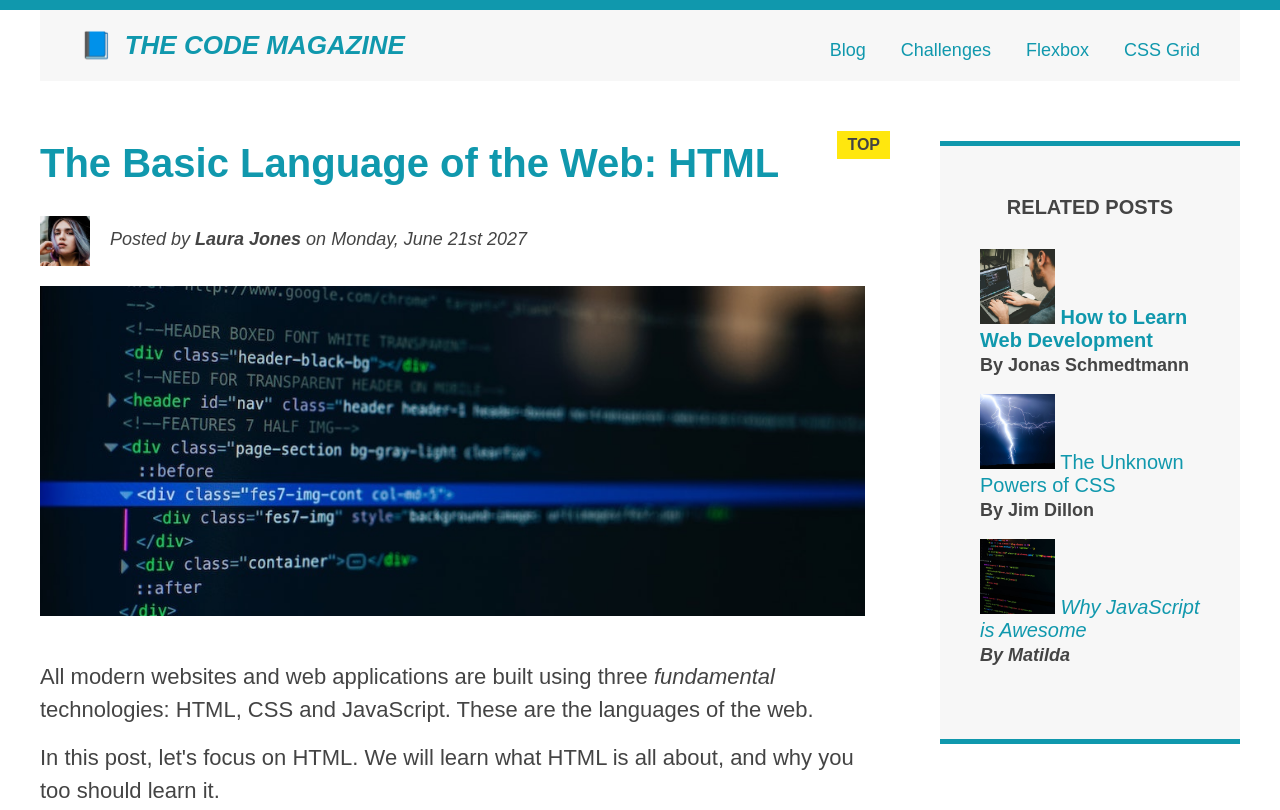
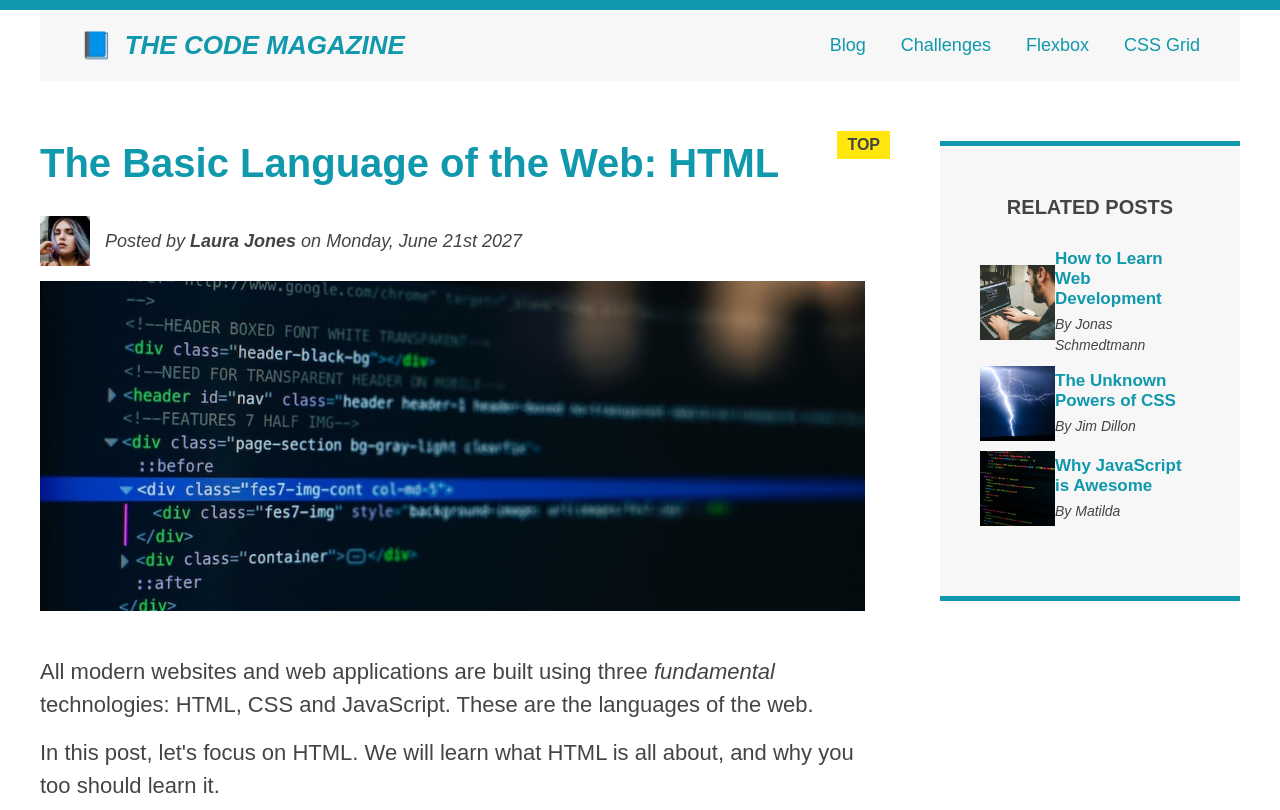
Before and after one commit to faiazhossain/layout, a plain HTML site: page index.html in a window 1280 px wide. Shown: the top 810 px of the page. Drawn offline with Linux system fonts and the light colour scheme.

Commit message:
feat: flexbox

```diff
--- a/index.html
+++ b/index.html
@@ -1,6 +1,5 @@
 <!DOCTYPE html>
 <html lang="en">
-
   <head>
     <meta charset="UTF-8" />
     <link href="style.css" rel="stylesheet" />
@@ -31,26 +30,39 @@
         </nav>
         <!-- <div class="clear"></div> -->
       </header>
-
+      <div class="row">
         <article>
           <header class="post-header">
             <h2>The Basic Language of the Web: HTML</h2>
-
-        <img src="img/laura-jones.jpg" alt="Headshot of Laura Jones" height="50" width="50" class="author-img" />
+            <div class="author-box">
+              <img
+                src="img/laura-jones.jpg"
+                alt="Headshot of Laura Jones"
+                height="50"
+                width="50"
+                class="author-img"
+              />
 
               <p id="author" class="author">
                 Posted by <strong>Laura Jones</strong> on Monday, June 21st 2027
               </p>
+            </div>
 
-        <img src="img/post-img.jpg" alt="HTML code on a screen" width="500" height="200" class="post-img" />
+            <img
+              src="img/post-img.jpg"
+              alt="HTML code on a screen"
+              width="500"
+              height="200"
+              class="post-img"
+            />
             <button>❤️ Like</button>
           </header>
 
           <p>
             All modern websites and web applications are built using three
             <em>fundamental</em>
-        technologies: HTML, CSS and JavaScript. These are the languages of the
-        web.
+            technologies: HTML, CSS and JavaScript. These are the languages of
+            the web.
           </p>
 
           <p>
@@ -62,8 +74,8 @@
           <p>
             HTML stands for <strong>H</strong>yper<strong>T</strong>ext
             <strong>M</strong>arkup <strong>L</strong>anguage. It's a markup
-        language that web developers use to structure and describe the content
-        of a webpage (not a programming language).
+            language that web developers use to structure and describe the
+            content of a webpage (not a programming language).
           </p>
           <p>
             HTML consists of elements that describe different types of content:
@@ -80,7 +92,11 @@
 
           <p>
             You can learn more at
-        <a href="https://developer.mozilla.org/en-US/docs/Web/HTML" target="_blank">MDN Web Docs</a>.
+            <a
+              href="https://developer.mozilla.org/en-US/docs/Web/HTML"
+              target="_blank"
+              >MDN Web Docs</a
+            >.
           </p>
 
           <h3>Why should you learn HTML?</h3>
@@ -110,23 +126,47 @@
           <h4>Related posts</h4>
 
           <ul class="related">
-        <li>
-          <img src="img/related-1.jpg" alt="Person programming" width="75" height="75" />
-          <a href="#">How to Learn Web Development</a>
+            <li class="related-post">
+              <img
+                src="img/related-1.jpg"
+                alt="Person programming"
+                width="75"
+                height="75"
+              />
+              <div>
+                <a href="#" class="related-link"
+                  >How to Learn Web Development</a
+                >
                 <p class="related-author">By Jonas Schmedtmann</p>
+              </div>
             </li>
-        <li>
-          <img src="img/related-2.jpg" alt="Lightning" width="75" height="75" />
-          <a href="#">The Unknown Powers of CSS</a>
+            <li class="related-post">
+              <img
+                src="img/related-2.jpg"
+                alt="Lightning"
+                width="75"
+                height="75"
+              />
+              <div>
+                <a href="#" class="related-link">The Unknown Powers of CSS</a>
                 <p class="related-author">By Jim Dillon</p>
+              </div>
             </li>
-        <li>
-          <img src="img/related-3.jpg" alt="JavaScript code on a screen" width="75" height="75" />
-          <a href="#">Why JavaScript is Awesome</a>
+            <li class="related-post">
+              <img
+                src="img/related-3.jpg"
+                alt="JavaScript code on a screen"
+                width="75"
+                height="75"
+              />
+              <div>
+                <a href="#" class="related-link">Why JavaScript is Awesome</a>
                 <p class="related-author">By Matilda</p>
+              </div>
             </li>
           </ul>
         </aside>
+      </div>
 
       <footer>
         <p id="copyright" class="copyright text">
@@ -135,5 +175,4 @@
       </footer>
     </div>
   </body>
-
 </html>
--- a/style.css
+++ b/style.css
@@ -195,11 +195,10 @@ nav a:link {
   /* background-color: orangered;
   margin: 20px;
   padding: 20px;
-
   display: block; */
 
   margin-right: 30px;
-  margin-top: 10px;
+  /* margin-top: 10px; */
   display: inline-block;
 }
 
@@ -269,6 +268,7 @@ nav p {
 } */
 
 /* Floats */
+/*
 .author-img {
   float: left;
   margin-bottom: 20px;
@@ -290,7 +290,7 @@ nav {
 
 /* .clear {
   clear: both;
-} */
+}
 
 .clearfix::after {
   content: "";
@@ -311,3 +311,49 @@ aside {
 footer {
   clear: both;
 }
+*/
+.main-header {
+  display: flex;
+  align-items: center;
+  justify-content: space-between;
+}
+.author-box {
+  display: flex;
+  align-items: center;
+  margin-bottom: 15px;
+}
+
+.author {
+  margin-bottom: 0;
+  margin-left: 15px;
+}
+.related-author {
+  margin-bottom: 0;
+  font-size: 14px;
+  font-weight: normal;
+  font-style: italic;
+}
+.related-link {
+  font-size: 17px;
+  font-weight: bold;
+  font-style: normal;
+  margin-bottom: 5px;
+  display: block;
+}
+.related-post {
+  display: flex;
+  align-items: center;
+}
+.row {
+  display: flex;
+  gap: 75px;
+  align-items: flex-start;
+}
+article {
+  flex: 0 0 825px;
+  margin-bottom: 0;
+}
+aside {
+  /**/
+  flex-basis: 1;
+}
```
Also changed, not shown: margin-collapsing.html (added, +26 -0 lines). Lines whose indentation alone changed are shown as unchanged.
